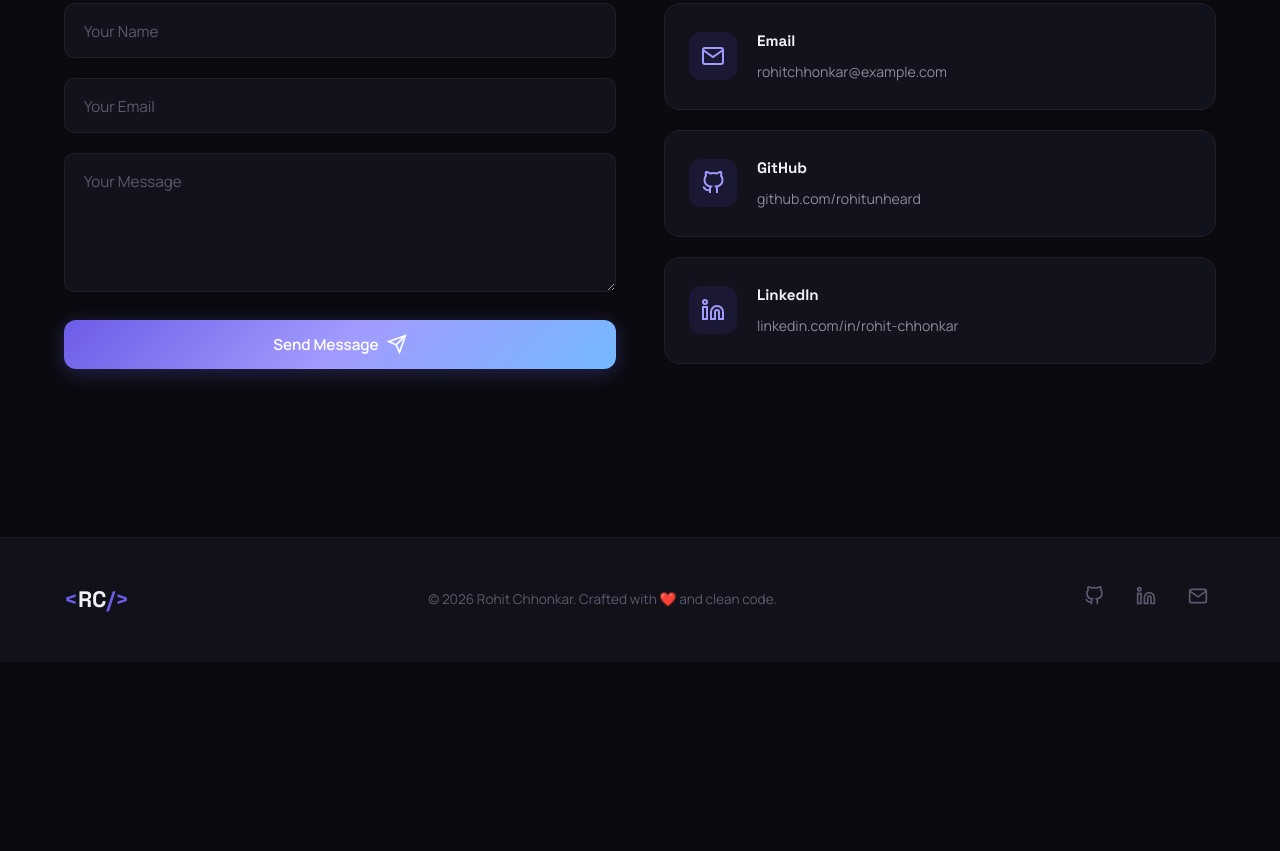
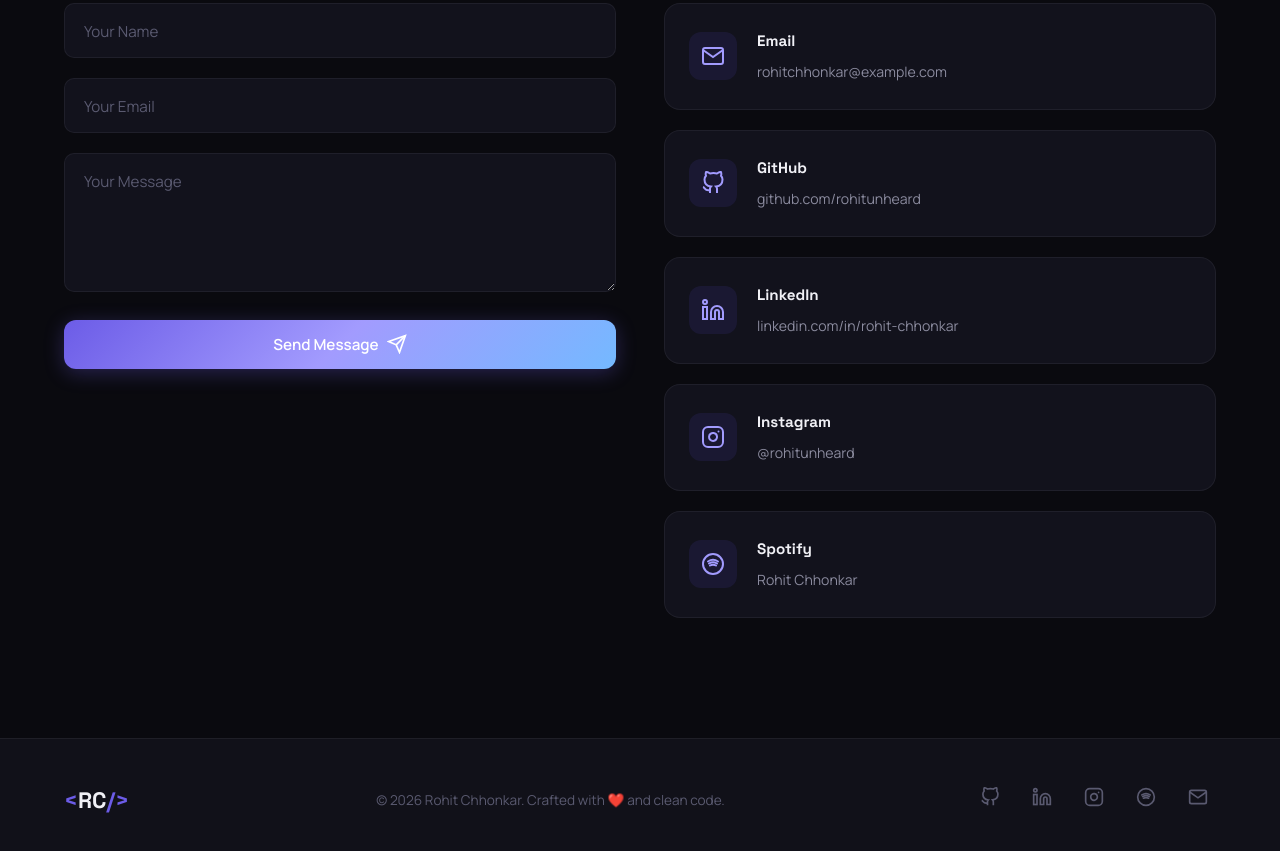
Before and after one commit to rohitunheard/introduction-web, a plain HTML site: page index.html in a window 1280 px wide. Shown: the part 5680-6531 px from the top of the page. Before the commit the page ends 6342 px from the top, so only its background shows below. Drawn offline with Linux system fonts and the light colour scheme.

Commit message:
Add Spotify and Instagram contact cards and footer social links

```diff
--- a/index.html
+++ b/index.html
@@ -418,6 +418,26 @@
                         </div>
                         <svg class="contact-card-arrow" width="20" height="20" viewBox="0 0 24 24" fill="none" stroke="currentColor" stroke-width="2"><path d="M18 13v6a2 2 0 01-2 2H5a2 2 0 01-2-2V8a2 2 0 012-2h6"/><polyline points="15 3 21 3 21 9"/><line x1="10" y1="14" x2="21" y2="3"/></svg>
                     </a>
+                    <a href="https://www.instagram.com/rohitunheard" target="_blank" rel="noopener noreferrer" class="contact-card contact-card-link">
+                        <div class="contact-card-icon">
+                            <svg width="24" height="24" viewBox="0 0 24 24" fill="none" stroke="currentColor" stroke-width="2" stroke-linecap="round" stroke-linejoin="round"><rect x="2" y="2" width="20" height="20" rx="5" ry="5"></rect><path d="M16 11.37A4 4 0 1 1 12.63 8 4 4 0 0 1 16 11.37z"></path><line x1="17.5" y1="6.5" x2="17.51" y2="6.5"></line></svg>
+                        </div>
+                        <div>
+                            <h4>Instagram</h4>
+                            <span>@rohitunheard</span>
+                        </div>
+                        <svg class="contact-card-arrow" width="20" height="20" viewBox="0 0 24 24" fill="none" stroke="currentColor" stroke-width="2"><path d="M18 13v6a2 2 0 01-2 2H5a2 2 0 01-2-2V8a2 2 0 012-2h6"/><polyline points="15 3 21 3 21 9"/><line x1="10" y1="14" x2="21" y2="3"/></svg>
+                    </a>
+                    <a href="https://open.spotify.com/user/31k74qj5pcoou52xxykr7vjthr6q" target="_blank" rel="noopener noreferrer" class="contact-card contact-card-link">
+                        <div class="contact-card-icon">
+                            <svg width="24" height="24" viewBox="0 0 24 24" fill="none" stroke="currentColor" stroke-width="2" stroke-linecap="round" stroke-linejoin="round"><circle cx="12" cy="12" r="10"></circle><path d="M8 11.5c2.5-1.5 5.5-1.5 8 0"></path><path d="M7 9.5c3-2 7-2 10 0"></path><path d="M9 13.5c1.8-1 4.2-1 6 0"></path></svg>
+                        </div>
+                        <div>
+                            <h4>Spotify</h4>
+                            <span>Rohit Chhonkar</span>
+                        </div>
+                        <svg class="contact-card-arrow" width="20" height="20" viewBox="0 0 24 24" fill="none" stroke="currentColor" stroke-width="2"><path d="M18 13v6a2 2 0 01-2 2H5a2 2 0 01-2-2V8a2 2 0 012-2h6"/><polyline points="15 3 21 3 21 9"/><line x1="10" y1="14" x2="21" y2="3"/></svg>
+                    </a>
                 </div>
             </div>
         </div>
@@ -438,6 +458,12 @@
                     <a href="https://www.linkedin.com/in/rohit-chhonkar-3b07622a2/" target="_blank" rel="noopener noreferrer" aria-label="LinkedIn">
                         <svg width="20" height="20" viewBox="0 0 24 24" fill="none" stroke="currentColor" stroke-width="2"><path d="M16 8a6 6 0 016 6v7h-4v-7a2 2 0 00-2-2 2 2 0 00-2 2v7h-4v-7a6 6 0 016-6z"/><rect x="2" y="9" width="4" height="12"/><circle cx="4" cy="4" r="2"/></svg>
                     </a>
+                    <a href="https://www.instagram.com/rohitunheard" target="_blank" rel="noopener noreferrer" aria-label="Instagram">
+                        <svg width="20" height="20" viewBox="0 0 24 24" fill="none" stroke="currentColor" stroke-width="2" stroke-linecap="round" stroke-linejoin="round"><rect x="2" y="2" width="20" height="20" rx="5" ry="5"></rect><path d="M16 11.37A4 4 0 1 1 12.63 8 4 4 0 0 1 16 11.37z"></path><line x1="17.5" y1="6.5" x2="17.51" y2="6.5"></line></svg>
+                    </a>
+                    <a href="https://open.spotify.com/user/31k74qj5pcoou52xxykr7vjthr6q" target="_blank" rel="noopener noreferrer" aria-label="Spotify">
+                        <svg width="20" height="20" viewBox="0 0 24 24" fill="none" stroke="currentColor" stroke-width="2" stroke-linecap="round" stroke-linejoin="round"><circle cx="12" cy="12" r="10"></circle><path d="M8 11.5c2.5-1.5 5.5-1.5 8 0"></path><path d="M7 9.5c3-2 7-2 10 0"></path><path d="M9 13.5c1.8-1 4.2-1 6 0"></path></svg>
+                    </a>
                     <a href="mailto:rohitchhonkar@example.com" aria-label="Email">
                         <svg width="20" height="20" viewBox="0 0 24 24" fill="none" stroke="currentColor" stroke-width="2"><path d="M4 4h16c1.1 0 2 .9 2 2v12c0 1.1-.9 2-2 2H4c-1.1 0-2-.9-2-2V6c0-1.1.9-2 2-2z"/><polyline points="22,6 12,13 2,6"/></svg>
                     </a>
```
